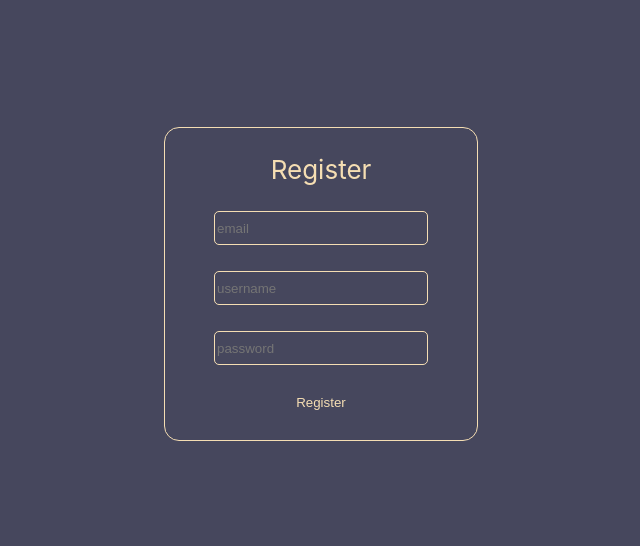
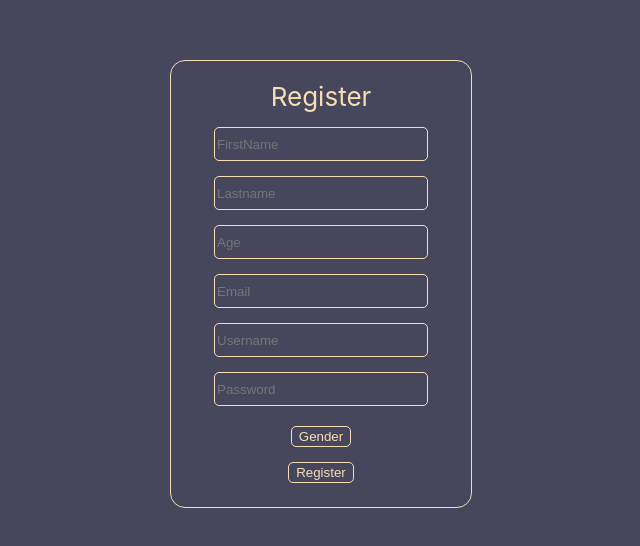
Before and after one commit to conno1771/3112_DatingApp, a React (Create React App) app in the folder dating-app/: page /register in a window 1280 px wide. Shown: the part 116-662 px from the top of the page, without its empty margins (319-959 px from the left). Built offline with nearby package versions, Linux system fonts and the light colour scheme.

Commit message:
modified:   dating-app/package-lock.json 	modified:   dating-app/package.json 	modified:   dating-app/src/App.css 	modified:   dating-app/src/App.js 	new file:   dating-app/src/Pages/HomePage.js 	modified:   dating-app/src/Pages/LoginPage.js 	modified:   dating-app/src/Pages/RegisterPage.js

```diff
--- a/dating-app/package.json
+++ b/dating-app/package.json
@@ -8,7 +8,7 @@
     "@testing-library/user-event": "^13.5.0",
     "react": "^18.2.0",
     "react-dom": "^18.2.0",
-    "react-router-dom": "^6.22.2",
+    "react-router-dom": "^6.22.3",
     "react-scripts": "5.0.1",
     "web-vitals": "^2.1.4"
   },
--- a/dating-app/src/App.css
+++ b/dating-app/src/App.css
@@ -18,12 +18,12 @@
   width: 10em;
   border-radius: 15px;
   border: 1px solid wheat;
-  padding: 2%
+  padding: 20px
 }
 
 .loginInput {
   color: wheat;
-  margin-top: 10%;
+  margin-top: 15px;
   min-height: 30px;
   min-width: 80%;
   border-radius: 5px;
@@ -31,14 +31,48 @@
   background-color: #46475d;
 }
 
-button {
+.button {
   color: wheat;
   background-color: #46475d;
-  border: 1px hidden wheat;
-  margin-top: 10%;
-  margin-left: 32px;
-  margin-right: 32px;
-  padding: 4px;
+  border: 1px solid wheat;
+  border-radius: 5px;
+  margin: auto;
+  margin: 4px;
   padding-left: 7px;
   padding-right: 7px;
+  padding-top: 2px;
+  padding-bottom: 2px;
 }
+
+.genderButton {
+  color: wheat;
+  background-color: #46475d;
+  border: 1px solid wheat;
+  border-radius: 5px;
+  margin: auto;
+  margin-top: 20px;
+  margin-bottom: 5px;
+  padding-left: 7px;
+  padding-right: 7px;
+  padding-top: 2px;
+  padding-bottom: 2px;
+}
+
+.genderList {
+  list-style: none;
+  border-radius: 15px;
+  border: 1px solid wheat;
+  padding: 2%;
+  width: 80%;
+  margin: auto;
+  margin-top: 20px;
+  margin-bottom: 5px;
+}
+
+li {
+  line-height: 0.1em;
+}
+
+.genders {
+  border-left: 20%;
+}
--- a/dating-app/src/App.js
+++ b/dating-app/src/App.js
@@ -1,14 +1,30 @@
 import './App.css';
 import { BrowserRouter, Routes, Route } from 'react-router-dom'
-import LoginPage from './Pages/LoginPage';
-import RegisterPage from './Pages/RegisterPage';
+import { useState } from 'react'
+import LoginPage from './pages/LoginPage';
+import RegisterPage from './pages/RegisterPage';
+import HomePage from './pages/HomePage';
 
 function App() {
+  const [toChild, setToChild] = useState([]);
+
+  const getUserFromChild = (childProps) => {
+    setToChild({
+      age: childProps.age,
+      email: childProps.email,
+      firstname: childProps.firstname,
+      lastname: childProps.lastname,
+      username: childProps.username,
+      password: childProps.password,
+      gender: childProps.gender
+    })
+  }
   return (
     <BrowserRouter>
       <Routes>
-        <Route path='/' element={<LoginPage />} />
-        <Route path='/register' element={<RegisterPage />} />
+        <Route path='/' element={<LoginPage user={getUserFromChild} userData={toChild} />} />
+        <Route path='/register' element={<RegisterPage user={getUserFromChild} />} />
+        <Route path='/home' element={<HomePage userData={toChild} />} />
       </Routes>
     </BrowserRouter>
   );
--- /dev/null
+++ b/dating-app/src/Pages/HomePage.js
@@ -0,0 +1,50 @@
+import { useNavigate } from 'react-router-dom';
+import '../App.css';
+import { useState, useEffect } from 'react';
+
+
+
+function LoginPage(props) {
+    const [username, setUsername] = useState("");
+    const [password, setPassword] = useState("");
+    const [firstname, setFirstname] = useState("");
+    const [lastname, setLastname] = useState("");
+    const [email, setEmail] = useState("");
+    const [age, setAge] = useState("");
+    const [gender, setGender] = useState("");
+
+    useEffect(() => {
+        if (props.userData.username === undefined) {
+            notLoggedIn();
+        } else {
+            setUsername(props.userData.username);
+            setPassword(props.userData.password);
+            setAge(props.userData.age);
+            setFirstname(props.userData.firstname);
+            setLastname(props.userData.lastname);
+            setEmail(props.userData.email);
+            setGender(props.userData.gender);
+        }
+    }, []);
+
+    let navigate = useNavigate();
+
+    const notLoggedIn = () => {
+        let path = '/';
+        navigate(path);
+    }
+
+    return (
+        <div className="App">
+            <header className="App-header">
+                <div className="loginBox">
+                    <h7 className="boxheader">
+                        {age} {firstname} {lastname} {email}
+                    </h7>
+                </div>
+            </header>
+        </div >
+    );
+}
+
+export default LoginPage;
--- a/dating-app/src/Pages/LoginPage.js
+++ b/dating-app/src/Pages/LoginPage.js
@@ -1,14 +1,58 @@
 import { useNavigate } from 'react-router-dom';
 import '../App.css';
-import { useState } from 'react';
+import { useState, useEffect } from 'react';
 
 
 
-function LoginPage() {
-    const [username, setUsername] = useState('');
-    const [password, setPassword] = useState('');
+function LoginPage(props) {
+    const [username, setUsername] = useState("");
+    const [password, setPassword] = useState("");
+
+    const login = async () => {
+        try {
+            let login = ""
+            username.includes('@') ? login = "email" : login = "username";
+            let response = await fetch("http://localhost:7271/Login", {
+                method: "POST",
+
+                headers: {
+                    "accept": "application/json",
+                    "Content-Type": "application/json; charset=utf-8",
+                },
+                body: JSON.stringify(`{ "${login}": "${username}", "passphrase": "${password}" }`),
+            });
+
+            let user = await response.json();
+            props.user({
+                age: user.age,
+                email: user.email,
+                firstname: user.firstname,
+                lastname: user.lastname,
+                username: user.username,
+                password: user.password,
+                gender: user.gender
+            })
+            console.log(props)
+            loggedIn();
+        } catch (error) {
+
+            console.log(error);
+        }
+    }
+
+    useEffect(() => {
+        if (props.userData.username !== undefined) {
+            loggedIn()
+        }
+    }, []);
 
     let navigate = useNavigate();
+
+    const loggedIn = () => {
+        let path = '/home';
+        navigate(path);
+    }
+
     const routeChange = () => {
         let path = '/register';
         navigate(path);
@@ -25,8 +69,8 @@ function LoginPage() {
                     <br />
                     <input className="loginInput" placeholder="password" onChange={(e) => setPassword(e.target.value)} />
                     <br />
-                    <button onClick={routeChange}>Create Account</button>
-                    <button onClick={() => setUsername(" ")}>Login</button>
+                    <button className='button' onClick={routeChange}>Create Account</button>
+                    <button className='button' onClick={login}>Login</button>
                 </div>
             </header>
         </div >
--- a/dating-app/src/Pages/RegisterPage.js
+++ b/dating-app/src/Pages/RegisterPage.js
@@ -1,10 +1,62 @@
 import '../App.css';
 import { useState } from 'react';
+import { useNavigate } from 'react-router-dom';
 
-function RegisterPage() {
-    const [username, setUsername] = useState('');
-    const [password, setPassword] = useState('');
-    const [email, setEmail] = useState('');
+function RegisterPage(props) {
+    const [username, setUsername] = useState("");
+    const [password, setPassword] = useState("");
+    const [firstname, setFirstname] = useState("");
+    const [lastname, setLastname] = useState("");
+    const [email, setEmail] = useState("");
+    const [age, setAge] = useState("");
+    const [gender, setGender] = useState("");
+    const [dropdown, setDropdown] = useState(false);
+
+    let navigate = useNavigate();
+
+
+    const loggedIn = () => {
+        let path = '/';
+        navigate(path);
+    }
+
+    const register = async () => {
+        try {
+            let response = await fetch("http://localhost:7271/Register", {
+                method: "POST",
+
+                headers: {
+                    "accept": "application/json",
+                    "Content-Type": "application/json; charset=utf-8",
+                },
+                body: JSON.stringify(`{ "firstName": "${firstname}", "lastName": "${lastname}", "username": "${username}", "email": "${email}", "passphrase": "${password}", "age": ${age}, "gender": "${gender}" }`),
+            });
+            let user = await response.json();
+            props.user({
+                age: user.age,
+                email: user.email,
+                firstname: user.firstname,
+                lastname: user.lastname,
+                username: user.username,
+                password: user.password,
+                gender: user.gender
+            })
+            console.log(props)
+            loggedIn();
+        } catch (error) {
+
+            console.log(error);
+        }
+    }
+
+    const handleDropdown = (e) => {
+        setGender(e.target.value)
+        setDropdown(!dropdown)
+    }
+
+    const handleDropdownOpen = () => {
+        setDropdown(!dropdown)
+    }
 
     return (
         <div className="App">
@@ -14,15 +66,46 @@ function RegisterPage() {
                         Register
                     </h7>
                     <br />
-                    <input className="loginInput" placeholder="email" onChange={(e) => setUsername(e.target.value)} />
+                    <input className="loginInput" placeholder="FirstName" onChange={(e) => setFirstname(e.target.value)} />
                     <br />
-                    <input className="loginInput" placeholder="username" onChange={(e) => setUsername(e.target.value)} />
+                    <input className="loginInput" placeholder="Lastname" onChange={(e) => setLastname(e.target.value)} />
                     <br />
-                    <input className="loginInput" placeholder="password" onChange={(e) => setPassword(e.target.value)} />
+                    <input className="loginInput" placeholder="Age" onChange={(e) => setAge(e.target.value)} />
                     <br />
-                    <button onClick={() => setUsername(" ")}>Register</button>
+                    <input className="loginInput" placeholder="Email" onChange={(e) => setEmail(e.target.value)} />
+                    <br />
+                    <input className="loginInput" placeholder="Username" onChange={(e) => setUsername(e.target.value)} />
+                    <br />
+                    <input className="loginInput" placeholder="Password" onChange={(e) => setPassword(e.target.value)} />
+                    <br />
+                    {dropdown ? (
+                        <div>
+                            {gender !== "" ? (
+                                <div>
+                                    <text style={{ fontSize: '16px' }}>Currently Selected Gender: {gender}</text>
+                                </div>
+                            ) : null}
+                            <ul className="genderList">
+                                <li className='genders'><button className='button' value={"Man"} onClick={handleDropdown}>Man</button></li>
+                                <li className='genders'><button className='button' value={"Woman"} onClick={handleDropdown}>Woman</button></li>
+                                <li className='genders'><button className='button' value={"Other"} onClick={handleDropdown}>Other</button></li>
+                            </ul>
+                        </div>
+                    ) : (
+                        <div>
+                            {gender !== "" ? (
+                                <div>
+                                    <text style={{ fontSize: '16px' }}>Currently Selected Gender: {gender}</text>
+                                    <br />
+                                </div>
+                            ) : null}
+                            <button className='genderButton' onClick={handleDropdownOpen}>Gender</button>
+                            <br />
+                        </div>
+                    )}
+                    <button className='button' onClick={register}>Register</button>
                 </div>
-            </header>
+            </header >
         </div >
     );
 }
```
Also changed, not shown: 22 other files (tests, documents, lock files or other folders).
